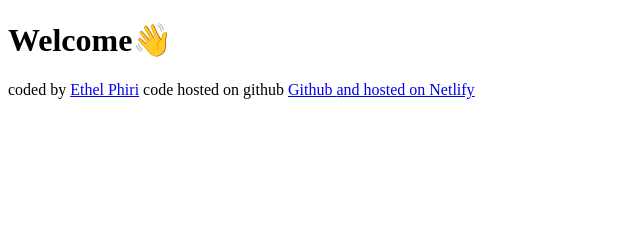
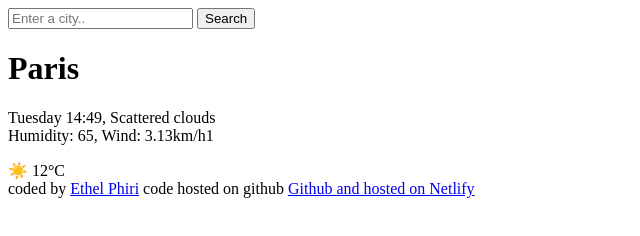
Before and after one commit to Ethyp/Vanilla-Weather-app, a plain HTML site: page index.html in a window 1280 px wide. Shown: the whole page, without its empty margins (0-640 px from the left). Drawn offline with Linux system fonts and the light colour scheme.

Commit message:
Update index.html
Added some html

```diff
--- a/index.html
+++ b/index.html
@@ -6,7 +6,23 @@
     <title>Document</title>
   </head>
   <body>
-    <h1>Welcome👋</h1>
+    <header>
+      <form>
+        <input type="search" placeholder="Enter a city.." required />
+        <input type="submit" value="Search" />
+      </form>
+    </header>
+    <main>
+      <div>
+        <h1>Paris</h1>
+        <p>
+          Tuesday 14:49, Scattered clouds
+          <br />
+          Humidity: 65, Wind: 3.13km/h1
+        </p>
+      </div>
+      <div>☀️ 12°C</div>
+    </main>
     <footer>
       coded by
       <a href="https://github.com/" target="_blank"> Ethel Phiri</a> code hosted
```
